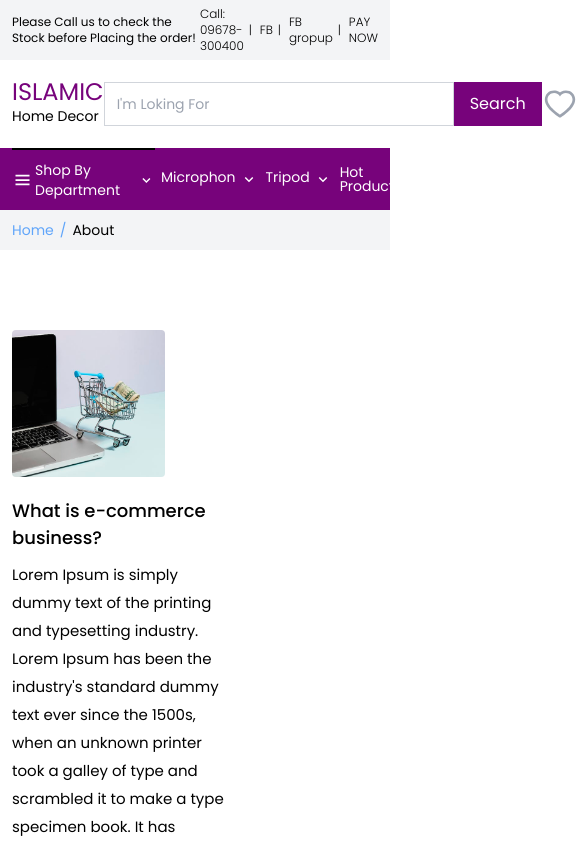
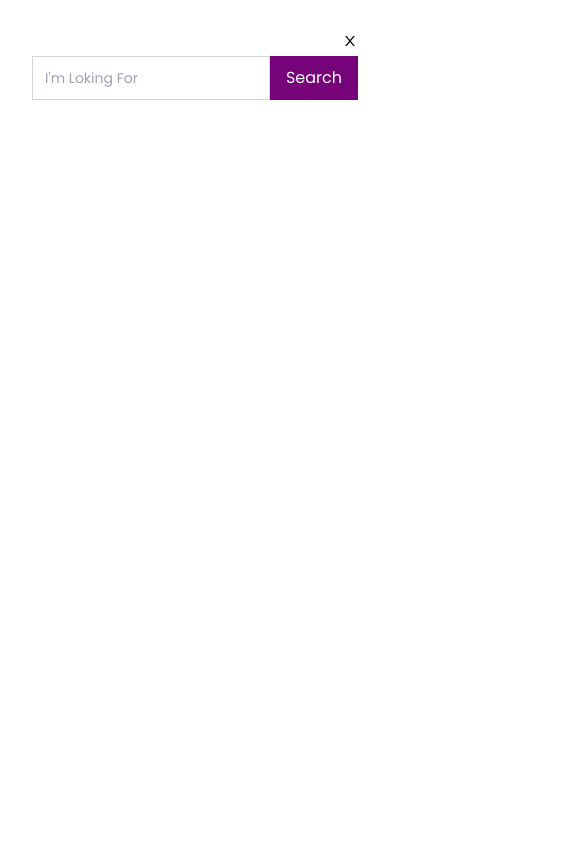
Before and after one commit to ah-sultan/Islamic-home-decor, a Next.js app: page /about in a window 390 px wide. Shown: the top 844 px of the page, 585 px wide, since content can reach past the window. Built offline with nearby package versions, Linux system fonts and the light colour scheme.

Commit message:
working Responsove Search bar

```diff
--- a/src/components/Header/Header.js
+++ b/src/components/Header/Header.js
@@ -4,6 +4,7 @@ import LogoBar from "./LogoBar"
 import Navbar from "./Navbar"
 import TopBar from "./TopBar"
 import LoginBox from "../LoginBox/LoginBox"
+import MobileNav from "./MobileNav/MobileNav"
 
 function Header() {
     const [showCart, setShowCart] = useState(false)
@@ -18,7 +19,7 @@ function Header() {
     }
     return (
         <>
-            <header >
+            <header className="border-b-2 border-gray-400 md:border-0">
                 <div>
                     <TopBar />
                     <LogoBar cartHandler={cartHandler} LoginBoxHandler={loginBoxHandler} />
@@ -26,6 +27,10 @@ function Header() {
                 </div>
                 <SideCart showCart={showCart} cartHandler={cartHandler} />
                 <LoginBox showLoginBox={showLoginBox} LoginBoxHandler={loginBoxHandler} />
+                {/* Mobile Nav */}
+                <div className="md:hidden">
+                    <MobileNav cartHandler={cartHandler} LoginBoxHandler={loginBoxHandler}/>
+                </div>
             </header>
         </>
     )
--- a/src/components/Header/LogoBar.js
+++ b/src/components/Header/LogoBar.js
@@ -3,6 +3,7 @@ import { useEffect, useState } from "react";
 import { AiOutlineHeart, AiOutlineShoppingCart, AiOutlineUsergroupAdd } from 'react-icons/ai';
 import { BiChevronDown, BiMenu } from "react-icons/bi";
 import SideNav from "../SideNav/SideNav";
+import SearchBox from "../SearchBox/SearchBox";
 
 function LogoBar(props) {
     const [stickyNav, setStickyNav] = useState(false)
@@ -20,15 +21,17 @@ function LogoBar(props) {
         <>
             <div className={`bg-white py-5 ${stickyNav?'navbarSticky' : null}`}>
                 <div className="container">
-                    <div className="flex items-center justify-between">
+                    <div className="flex flex-wrap items-center justify-between">
                         <div>
-                            <div className={`${stickyNav?'hidden' : 'block'}`}>
+                            <div className={`${stickyNav?'md:hidden' : 'block'}`}>
                                 <Link href="/">
                                     <span className="text-2xl block leading-none text-primary">ISLAMIC</span>
                                     <span className="text-sm leading-none text-black">Home Decor</span>
                                 </Link>
                             </div>
-                            <div className={`relative group/sidenav border-t-2 border-transparent hover:border-t-black w-[240px] xl:w-[270px]   ${stickyNav?'block' : 'hidden'}`}>
+
+                            {/* Menu icons Section */}
+                            <div className={`relative group/sidenav hidden lg:block border-t-2 border-transparent hover:border-t-black w-[240px] xl:w-[270px]   ${stickyNav?'md:block' : 'hidden'}`}>
                                 <div className="flex items-center gap-x-0.5 py-2.5">
                                     <BiMenu className="text-black text-3xl" />
                                     <span className="text-black font-normal">Shop By Department </span>
@@ -40,27 +43,25 @@ function LogoBar(props) {
                             </div>
                         </div>
 
-                        <div>
-                            <form action="#">
-                                <div className="flex items-center">
-                                    <input type="text" placeholder="I'm Loking For" className="w-[350px] xl:w-[400px] p-3 h-11 text-gray-400 text-sm focus:outline-none border border-gray-300" />
-                                    <button type="submit" className="h-11 px-4 bg-primary font-normal text-white">Search</button>
-                                </div>
-                            </form>
+                        {/* Search Bar ============ */}
+                        <div className={`order-last md:order-none w-full md:w-auto mt-2 ${stickyNav?'hidden lg:block' : 'block'}`}>
+                            <SearchBox/>
                         </div>
                         <div>
                             <ul className="flex items-center gap-x-3">
-                                <li>
+                                <li className="hidden md:block">
                                     <AiOutlineHeart className="inline-block hover:text-primary text-gray-400 text-4xl" />
                                 </li>
-                                <li>
+                                <li className="relative">
                                     <button type="button" onClick={() => props.cartHandler(true)}>
                                         <AiOutlineShoppingCart className="inline-block hover:text-primary text-gray-400 text-4xl" />
+                                        <span className="absolute p-0.5 rounded-full bg-accent -right-2 text-xs -bottom-2">12</span>
                                     </button>
+
                                 </li>
                                 <li className="flex items-center gap-0.5">
                                     <AiOutlineUsergroupAdd className="inline-block hover:text-primary text-gray-400 text-4xl" />
-                                    <div className="inline-block">
+                                    <div className="hidden md:inline-block">
                                         <button type="button" onClick={() => props.LoginBoxHandler(true)} className="block text-sm">
                                             Login
                                         </button>
--- /dev/null
+++ b/src/components/Header/MobileNav/MobileNav.js
@@ -0,0 +1,61 @@
+import {MdOutlineMenu} from 'react-icons/md'
+import {BsSearch, BsArrowLeft} from 'react-icons/bs'
+import {GrHome} from 'react-icons/gr'
+import {FaShoppingBasket} from 'react-icons/fa'
+import {AiOutlineUser, AiOutlineClose} from 'react-icons/ai'
+
+import SideNav from '@/components/SideNav/SideNav'
+import Overlay from '@/components/Overlay/Overlay'
+import Link from 'next/link'
+import { useState } from 'react'
+import SearchBox from '@/components/SearchBox/SearchBox'
+
+function MobileNav(props) {
+  const [showNav, setShowNav] = useState(false)
+  return (
+    <div className="bg-white py-1.5 fixed z-[100] w-full bottom-0 border-t shadow-[-10px_0px_5px_rgba(0,0,0,0.3)]">
+        <div className="container">
+            <div className="flex justify-between items-center">
+                <button onClick={() => setShowNav(true)} className="text-3xl"><MdOutlineMenu/></button>
+                <button className="text-3xl"><BsSearch/></button>
+                <button className="text-3xl"><GrHome/></button>
+                <button onClick={() => props.cartHandler(true)} className="text-3xl relative"><FaShoppingBasket/>
+                    <span className="absolute p-1 rounded-full bg-accent -right-2 text-xs -top-1">12</span>
+                </button>
+                <button onClick={() => props.LoginBoxHandler(true)} className="text-3xl"><AiOutlineUser/></button>
+            </div>
+        </div>
+
+        {/* Mobile Navbar */}
+        <div className={`fixed w-full bg-w-full bg-[rgba(0,0,0,0.8)] top-0 bottom-0 left-0 origin-left trns-1 ${showNav? 'scale-x-100' : 'scale-x-0'}`}>
+          <button className="absolute top-3 right-4 text-white text-4xl" onClick={() => setShowNav(false)}>
+            <BsArrowLeft/>
+          </button>
+          <div className="w-9/12 bg-white h-full py-8 px-5">
+            <div>
+              <div className="w-fit mx-auto mb-4">
+                <Link href="/">
+                    <span className="text-3xl block leading-none text-primary">ISLAMIC</span>
+                    <span className="text-lg leading-none text-black">Home Decor</span>
+                </Link>
+              </div>
+            </div>
+            <SideNav/>
+          </div>
+        </div>
+        {/* Responsive Search Bosx */}
+        <div className="bg-white p-8 z-[1000000] fixed left-0 right-0 top-0 bottom-0 h-full w-full">
+          <div className="pb-4 text-right">
+              <button>
+                <AiOutlineClose/>
+              </button>
+              <div>
+                <SearchBox/>
+              </div>
+          </div>
+        </div>
+    </div>
+  )
+}
+
+export default MobileNav
--- a/src/components/Header/Navbar.js
+++ b/src/components/Header/Navbar.js
@@ -7,7 +7,7 @@ function Navbar() {
 
     return (
         <>
-            <div className={`bg-primary`}>
+            <div className={`bg-primary hidden md:block`}>
                 <div className="container">
                     <div className="flex items-center">
                         <div className="lg:w-3/12">
--- a/src/components/Header/TopBar.js
+++ b/src/components/Header/TopBar.js
@@ -27,8 +27,8 @@ function TopBar() {
             <div className="bg-gray-100 py-1.5">
                 <div className="container">
                     <div className="flex justify-between items-center">
-                        <p className="text-black text-xs lg:text-sm">Please Call us to check the Stock before Placing the order!</p>
-                        <ul className="flex items-center justify-end gap-4 lg:gap-7">
+                        <p className="text-black text-xs lg:text-sm hidden md:block">Please Call us to check the Stock before Placing the order!</p>
+                        <ul className="flex items-center justify-end ml-auto gap-4 lg:gap-7">
                             {
                                 list.map((list, index) => (
                                     <li key={index} className=" font-light text-xs lg:text-sm relative after:absolute after:content-['|'] after:-right-2 lg:after:-right-3.5 after:top-1/2 after:-translate-y-1/2 last:after:content-none">
--- a/src/components/Hero/Hero.js
+++ b/src/components/Hero/Hero.js
@@ -18,13 +18,13 @@ function Hero() {
                 <div className="container">
                     <div className="flex gap-x-px">
                         {/* Side Navbar */}
-                        <div className="w-3/12">
+                        <div className="hidden lg:block lg:w-3/12">
                             <div className="bg-white border border-gray-200 h-full">
                                 <SideNav />
                             </div>
                         </div>
                         {/* Image Section */}
-                        <div className="w-9/12">
+                        <div className="w-full lg:w-9/12">
                             <div className="flex flex-wrap">
                                 <div className="w-7/12">
                                     <Image src={heroImg1} alt="hero Image" className="max-full" />
--- /dev/null
+++ b/src/components/SearchBox/SearchBox.js
@@ -0,0 +1,17 @@
+
+function SearchBox() {
+  return (
+    <>
+        <div>
+            <form action="#">
+                <div className="flex items-center ">
+                    <input type="text" placeholder="I'm Loking For" className="w-full md:w-[350px] xl:w-[400px] p-3 h-11 text-gray-400 text-sm focus:outline-none border border-gray-300" />
+                    <button type="submit" className="h-11 px-4 bg-primary font-normal text-white">Search</button>
+                </div>
+            </form>
+        </div>
+    </>
+  )
+}
+
+export default SearchBox
--- a/src/styles/globals.css
+++ b/src/styles/globals.css
@@ -14,7 +14,7 @@
 
     .navbarSticky{
         @apply fixed top-0 w-full shadow-lg trns-1 border-b-2 border-gray-400 !py-1 animate-stickyNav;
-        z-index: 102;
+        z-index: 80;
     }
 
 
@@ -54,3 +54,6 @@
         -o-transition: all .3s ease-in-out;
 }
 }
+
+
+.showNav{}
--- a/tailwind.config.js
+++ b/tailwind.config.js
@@ -14,9 +14,6 @@ module.exports = {
     },
 
     screens: {
-      'xsm': '480px',
-      // => @media (min-width: 640px) { ... }
-
       'sm': '640px',
       // => @media (min-width: 640px) { ... }
 
@@ -51,10 +48,18 @@ module.exports = {
       "stickyNav" : {
         "0%" : {top : '-200px'},
         "100%" : {top : "0"}
+      },
+      "heightPlus" : {
+        "0" : {height : 0},
+        "100%" : {height : 'auto'}
+      },
+      "heightMinas" : {
+        "0" : {height :"auto",},
+        "100%" : {height : 0}
       }
     },
     animation : {
-      "stickyNav" : 'stickyNav .7s ease-in'
+      "stickyNav" : 'stickyNav .7s ease-in',
     }
   },
   plugins: [
```
Also changed, not shown: src/components/SideNav/SideNav.js (+20 -4 lines), src/components/SideNav/SideSubMenu.js (+10 -1 lines).
